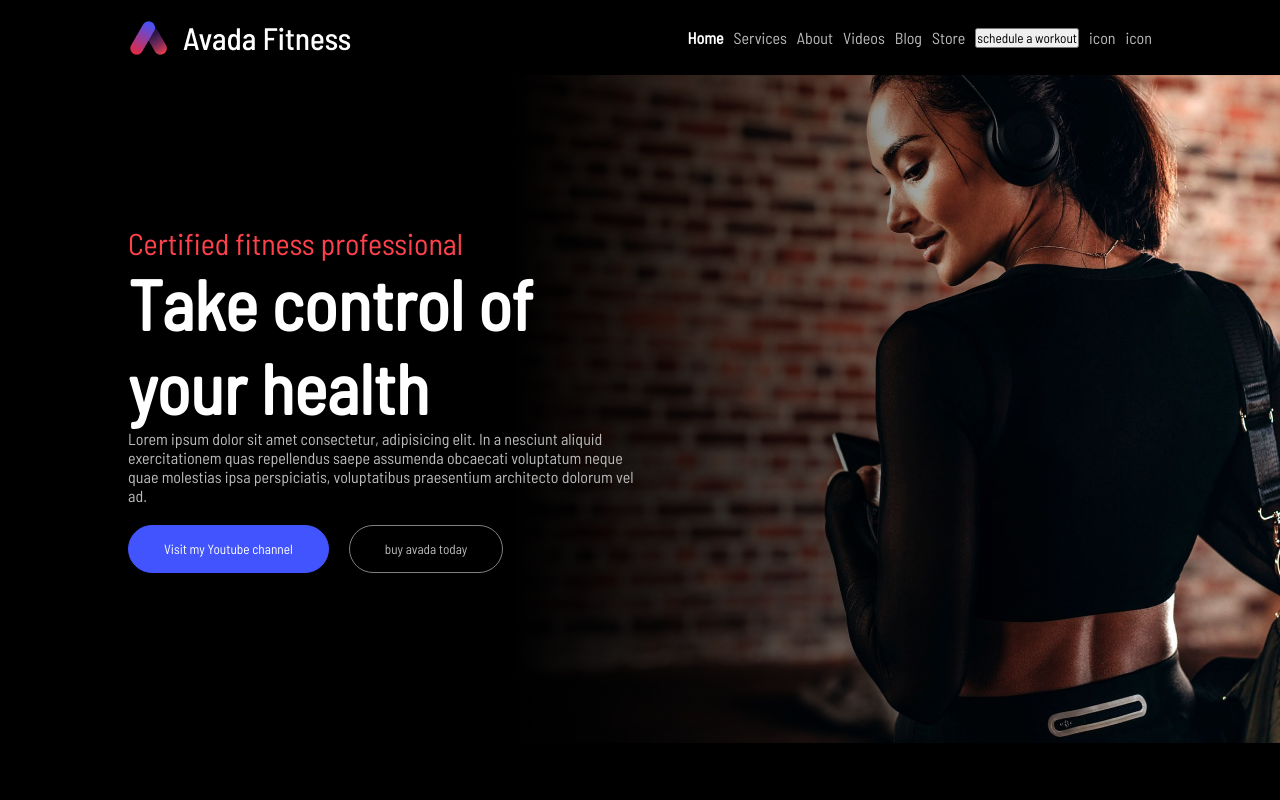
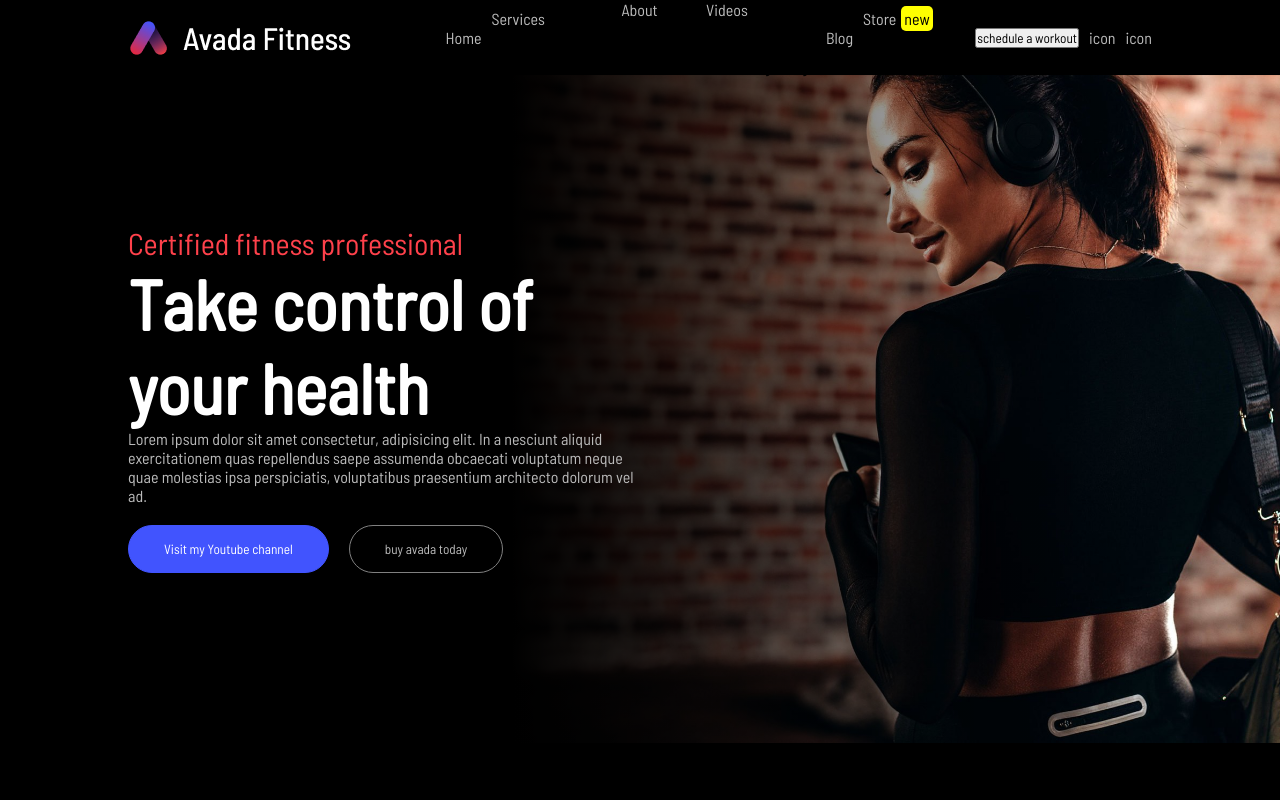
Before and after one commit to mattiabenelli/proj-html-vuejs, a Vue app: page / in a window 1280 px wide. Shown: the top 800 px of the page. Built offline with nearby package versions, Linux system fonts and the light colour scheme.

Commit message:
navbar rifatta e generazione elementi dropdown

```diff
--- a/src/components/AppNavbar.vue
+++ b/src/components/AppNavbar.vue
@@ -1,27 +1,10 @@
 <script>
 export default {
     props:{
-        navItems: Array
+        navItems: Array,
     },
-    data(){
-        return {
+  }
 
-        }
-    },
-    methods:{
-      getType(elem, content, url, active){
-        if(elem === 'button'){
-            return `<button> ${content} </button>`
-        }
-        if(elem === 'link' && active == true){
-            return `<a class="active" href="${url}"> ${content} </a>`
-        }
-          else{
-            return `<a href="${url}"> ${content} </a>`
-        }
-      }
-    }
-}
 </script>
 
 <template lang="">
@@ -31,7 +14,16 @@ export default {
           <img src="/public/img/logo.png" alt="">
           <div class="nav-links">
             <ul class="row">
-              <li v-for="(item,index) in navItems" :key="index" v-html="getType(item.type, item.label, item.url, item.active)" >  </li>
+              <li v-for="(item,index) in navItems" :key="index">
+                <a :href="item.url">{{ item.label }}</a>
+                <span v-if="item.new" class="newSection">new</span>
+                <ul v-if="item.subMenu">
+                  <li v-for="(items,index) in item.subMenu" :key="index">{{ items }}</li>
+                </ul>
+              </li>
+              <li><button>schedule a workout</button></li>
+              <li class="header-icon"><a href="#">icon</a></li>
+              <li class="header-icon"><a href="#">icon</a></li>
             </ul>
           </div>
         </div>
@@ -54,6 +46,13 @@ export default {
         text-decoration: none;
     }
     }
+    .newSection{
+      background-color: yellow;
+      padding: 3px;
+      color: black;
+      border-radius: 5px;
+      margin-left: 5px;
+    }
   }
 
 </style>
--- a/src/components/Appheader.vue
+++ b/src/components/Appheader.vue
@@ -11,56 +11,42 @@ export default {
           label: 'Home',
           url: '#',
           active: true,
-          type: 'link'
+          new: false
         },
         {
           label: 'Services',
           url: '#',
           active: false,
-          type: 'link'
+          new: false,
+          subMenu:['All services','Service single page',]
         },
         {
           label: 'About',
           url: '#',
           active: false,
-          type: 'link'
+          new: false,
+          subMenu:['About Me','Our sponsor','Contact',],
         },
         {
           label: 'Videos',
           url: '#',
           active: false,
-          type: 'link'
+          new: false,
+          subMenu:['All playlist','Playlist page','Video Single Page'],
         },
         {
           label: 'Blog',
           url: '#',
           active: false,
-          type: 'link'
+          new: false,
         },
         {
           label: 'Store',
           url: '#',
           active: false,
-          type: 'link'
+          new: true,
+          subMenu:['Simple product','Variable Product'],
         },
-        {
-          label: 'schedule a workout',
-          url: '#',
-          active: false,
-          type: 'button'
-        },
-        {
-          label: 'icon',
-          url: '#',
-          active: false,
-          type: 'link'
-        },
-        {
-          label: 'icon',
-          url: '#',
-          active: false,
-          type: 'link'
-        }
       ]
     }
   }
```
